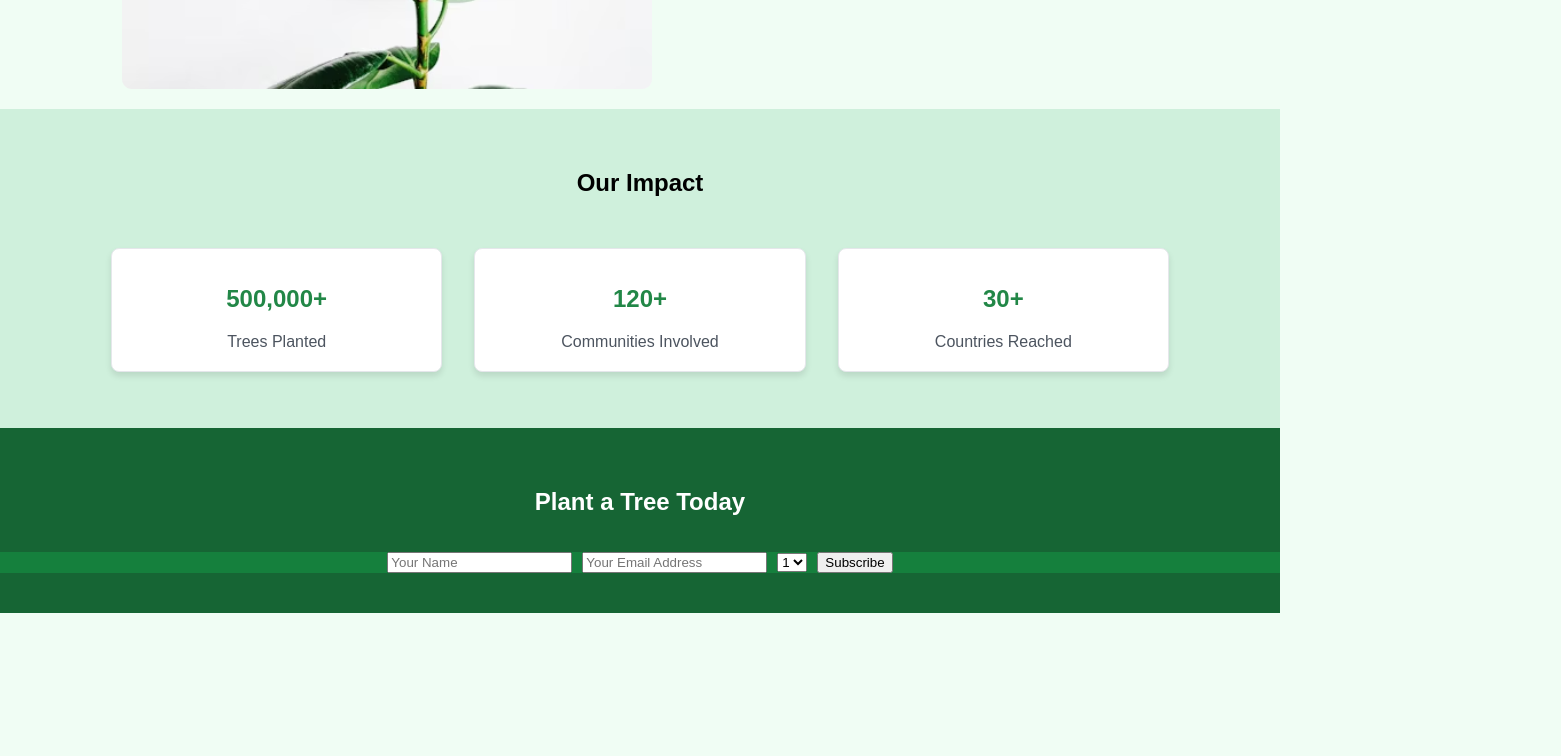
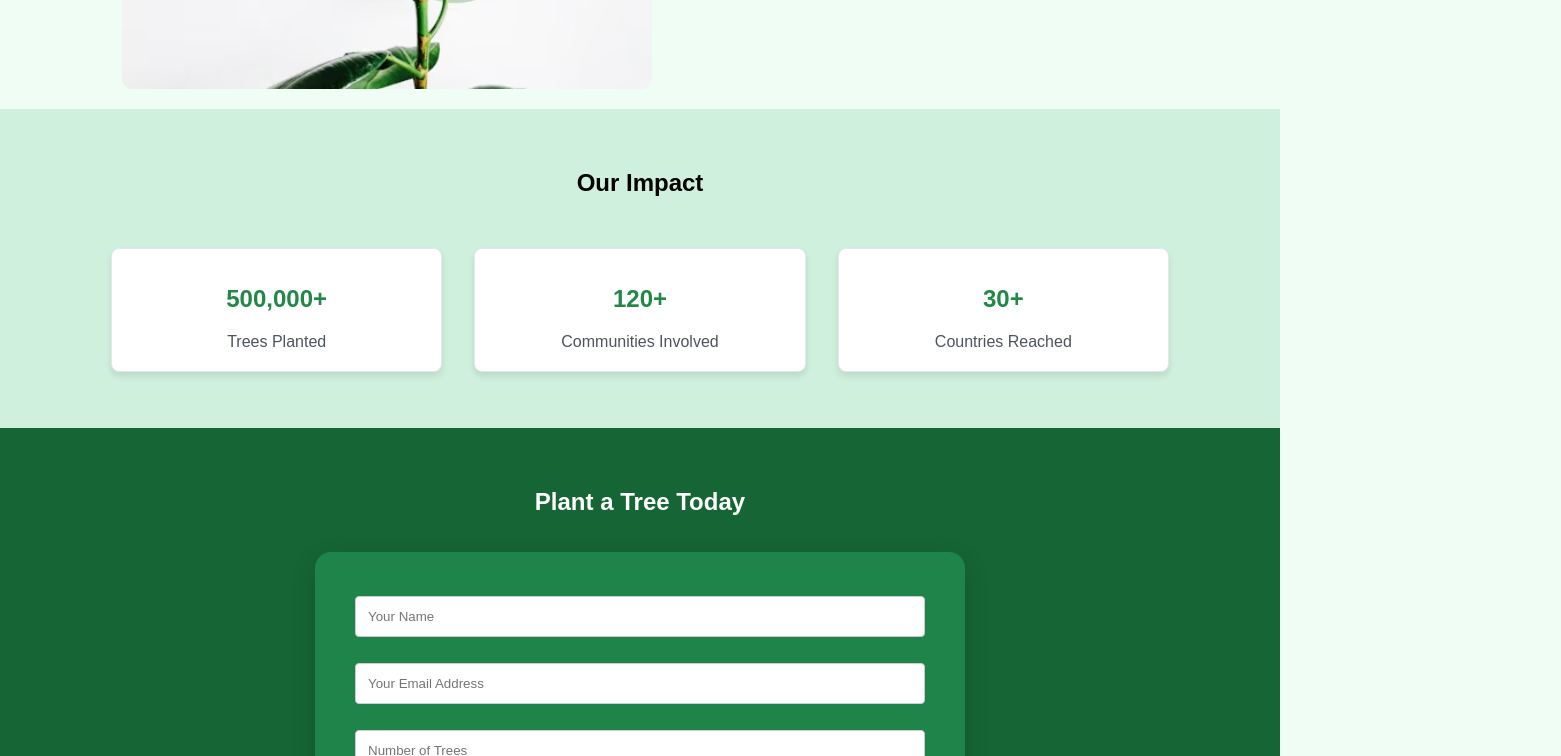
Before and after one commit to HossainShahRahat/B12A06-Green-Earth, a plain HTML site: page index.html in a window 1280 px wide. Shown: the part 2044-2800 px from the top of the page, 1561 px wide, since content can reach past the window. Before the commit the page ends 2657 px from the top, so only its background shows below. Drawn offline with Linux system fonts and the light colour scheme.

Commit message:
html part completed

```diff
--- a/css/style.css
+++ b/css/style.css
@@ -54,6 +54,16 @@ nav a {
     cursor: pointer;
     font-size: 16px;
     margin: 0 auto;
+}
+
+.button-type-4 button {
+    background-color: #facc15;
+    color: #15803d;
+    border: none;
+    padding: 10px 240px;
+    border-radius: 999px;
+    cursor: pointer;
+    font-size: 16px;
 }
 
 .button-type-1 {
@@ -145,7 +155,8 @@ banner {
 }
 
 .Tree-Section-Container-Left ul {
-    padding: 10px;
+    padding-left: 10px;
+    margin-top: 20px;
 }
 
 .Choose-Your-Trees-Section {
@@ -154,11 +165,8 @@ banner {
 }
 
 .Tree-Section-Container-Body {
-    max-width: 1090px;
-    max-height: 793.6px;
     display: grid;
     grid-template-columns: repeat(3, 1fr);
-    gap: 2px;
     margin: 0 auto;
 }
 
@@ -169,7 +177,7 @@ banner {
     text-align: left;
     box-shadow: 0 4px 6px rgba(0, 0, 0, 0.1);
     margin: 16px;
-    margin-left: 70px;
+    margin-right: 70px;
     width: 300px;
     height: 930px;
     background-color: white;
@@ -240,3 +248,40 @@ ul li {
     align-items: center;
     gap: 10px;
 }
+
+.Plant-a-Tree-Today-Form {
+    display: flex;
+    flex-direction: column;
+    justify-content: center;
+    margin: 0 auto;
+    background-color: #1e8449;
+    border-radius: 16px;
+    box-shadow: 0 8px 24px rgba(0, 0, 0, 0.15);
+    width: 650px;
+    height: 311px;
+}
+
+.Plant-a-Tree-Today-Form input[type=text],
+.Plant-a-Tree-Today-Form input[type=email],
+.Plant-a-Tree-Today-Form input[type=number] {
+    width: 570px;
+    padding: 12px;
+    margin: 8px 0;
+    display: inline-block;
+    border: 1px solid #ccc;
+    border-radius: 4px;
+    box-sizing: border-box;
+}
+
+footer {
+    background-color: #14532d;
+    color: white;
+    text-align: center;
+    padding: 7px 0;
+}
+
+.selected {
+    background-color: #15803d;
+    padding: 5px 100px 5px 10px;
+    border-radius: 4px;
+}
--- a/index.html
+++ b/index.html
@@ -43,7 +43,7 @@
             <div class="Tree-Section-Container-Left">
                 <h2>Categories</h2>
                 <ul>
-                    <li>All Trees</li>
+                    <li class="selected" style="color: white;">All Trees</li>
                     <li>Fruit Trees</li>
                     <li>Flowering Trees</li>
                     <li>Shade Trees</li>
@@ -221,22 +221,20 @@
         <div class="Plant-a-Tree-Today-Section">
             <h1 style="text-align: center; padding-bottom: 16px; color: white;">Plant a Tree Today</h1>
             <form action="" class="Plant-a-Tree-Today-Form">
-                <input type="email" placeholder="Your Name" required>
+                <input type="text" placeholder="Your Name" required>
+
                 <input type="email" placeholder="Your Email Address" required>
-                <select name="Number-of-Trees" id="Number-of-Trees">
-                    <option value="1">1</option>
-                    <option value="2">2</option>
-                    <option value="3">3</option>
-                    <option value="4">4</option>
-                </select>
+
+                <input type="number" name="Number-of-Trees" id="Number-of-Trees" required placeholder="Number of Trees">
+
                 <div class="button-type-4">
-                    <button type="submit">Subscribe</button>
+                    <button>Donate Now</button>
                 </div>
             </form>
         </div>
     </section>
     <footer>
-
+        <p>&copy; 2025 Green Earth. All Rights Reserved.</p>
     </footer>
 </body>
 
--- /dev/null
+++ b/js/script.js
@@ -0,0 +1 @@
+//js code here
```
